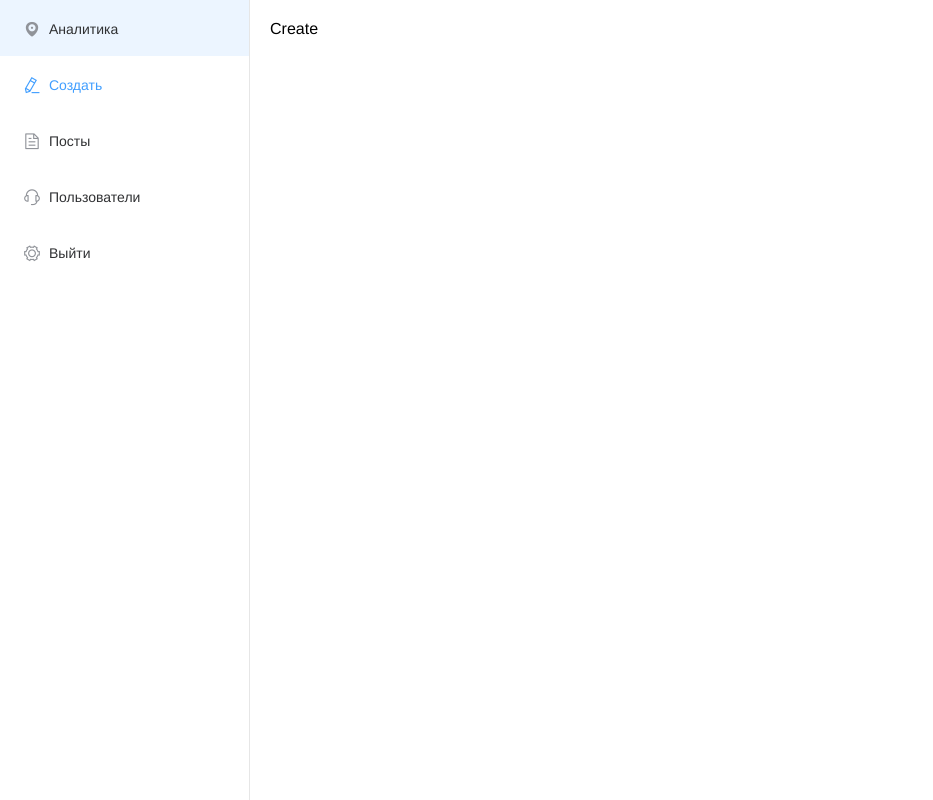
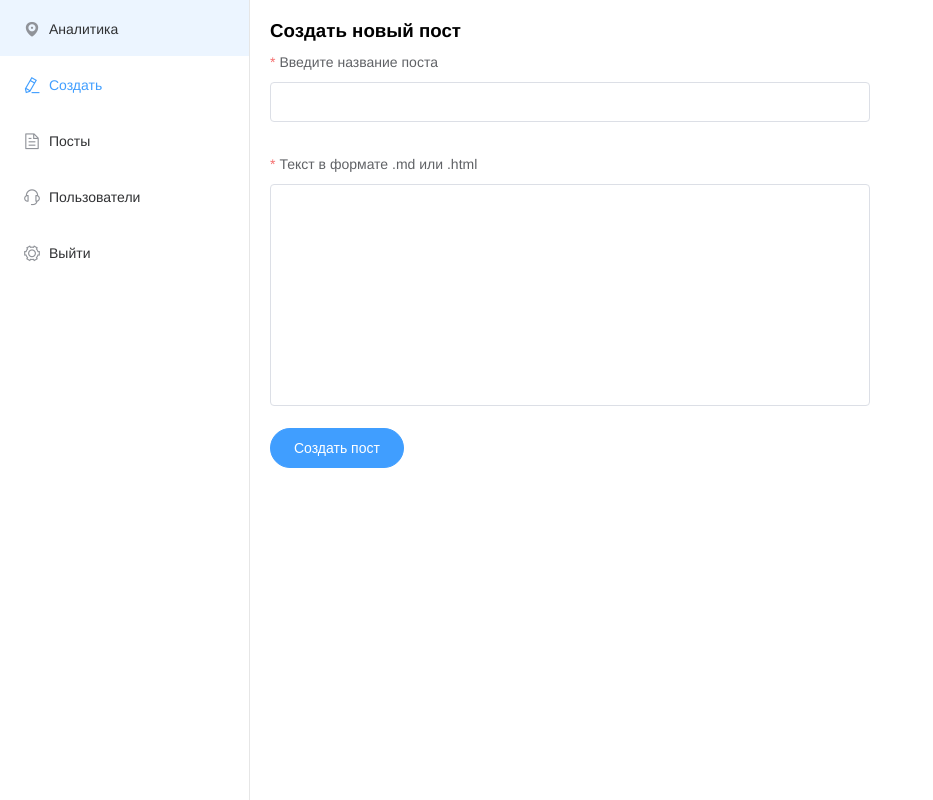
Before and after one commit to lekomtsev/nuxtapp-blog, a Nuxt app: page /admin/create in a window 1280 px wide. Shown: the whole page, without its empty margins (0-933 px from the left). Built offline with nearby package versions, Linux system fonts and the light colour scheme; no server answers.

Commit message:
Создание поста

```diff
--- a/pages/admin/create.vue
+++ b/pages/admin/create.vue
@@ -1,10 +1,94 @@
 <template>
-  <p>Create</p>
+  <div class="admin-wrapper">
+    <el-form
+      ref="form"
+      :model="controls"
+      :rules="rules"
+      @submit.native.prevent="onSubmit"
+    >
+      <h1>Создать новый пост</h1>
+
+      <el-form-item label="Введите название поста" prop="title">
+        <el-input
+          v-model.trim="controls.title"
+        />
+      </el-form-item>
+      <el-form-item label="Текст в формате .md или .html" prop="text">
+        <el-input
+          v-model.trim="controls.text"
+          type="textarea"
+          resize="none"
+          :rows="10"
+        />
+      </el-form-item>
+      <el-form-item>
+        <el-button
+          :loading="loading"
+          native-type="submit"
+          type="primary"
+          round
+          class="login__button"
+        >
+          Создать пост
+        </el-button>
+      </el-form-item>
+    </el-form>
+  </div>
 </template>
 
 <script>
 export default {
   layout: 'admin',
-  middleware: 'admin-auth'
+  middleware: 'admin-auth',
+
+  data () {
+    return {
+      loading: false,
+      controls: {
+        title: '',
+        text: ''
+      },
+      rules: {
+        title: [
+          { required: true, message: 'Заголовок поста не должен быть пустым', trigger: 'blur' }
+        ],
+        text: [
+          { required: true, message: 'Поле не должно быть пустое', trigger: 'blur' }
+        ]
+      }
+    }
+  },
+
+  methods: {
+    onSubmit () {
+      this.$refs.form.validate(async (valid) => {
+        if (valid) {
+          this.loading = true
+
+          const formData = {
+            title: this.controls.title,
+            text: this.controls.text
+          }
+
+          try {
+            await this.$store.dispatch('post/create', formData)
+            this.controls.title = ''
+            this.controls.text = ''
+            this.$message.success('Пост успешно создан!')
+          } catch (error) {} finally {
+            this.loading = false
+          }
+        }
+      })
+    }
+  }
 }
 </script>
+
+<style lang="scss" scoped>
+
+.admin-wrapper {
+  max-width: 600px;
+}
+
+</style>
--- a/pages/admin/post/_id.vue
+++ b/pages/admin/post/_id.vue
@@ -107,7 +107,7 @@ export default {
 
 <style lang="scss" scoped>
 
-.post-wrapper {
+.admin-wrapper {
   max-width: 600px;
 
   .el-breadcrumb {
--- a/store/post.js
+++ b/store/post.js
@@ -10,7 +10,10 @@ export const mutations = {
   },
 
   update (state, { id, text }) {
-    console.log('remove form mutations')
+    console.log('update form mutations')
+  },
+  create (state, { title, text }) {
+    console.log('create form mutations')
   }
 }
 
@@ -23,11 +26,6 @@ export const actions = {
     })
   },
 
-  remove ({ commit }, id) {
-    console.log('remove form actions', id)
-    commit('remove', id)
-  },
-
   fetchAdminById ({ commit }, id) {
     return new Promise((resolve) => {
       setTimeout(() => {
@@ -36,7 +34,19 @@ export const actions = {
     })
   },
 
+  remove ({ commit }, id) {
+    commit('remove', id)
+  },
+
   update ({ commit }, formData) {
     commit('update', formData)
+  },
+
+  create ({ commit }, formData) {
+    return new Promise((resolve) => {
+      setTimeout(() => {
+        resolve()
+      }, 1000)
+    })
   }
 }
```
